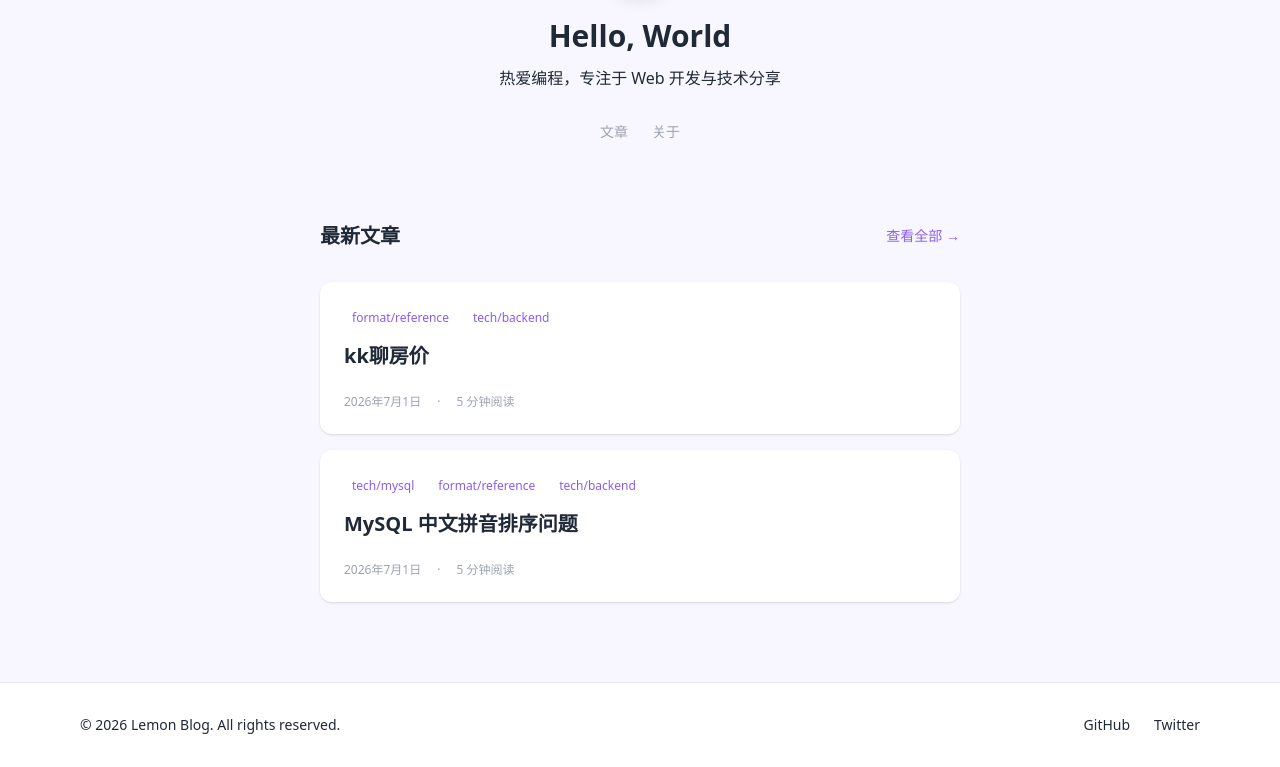
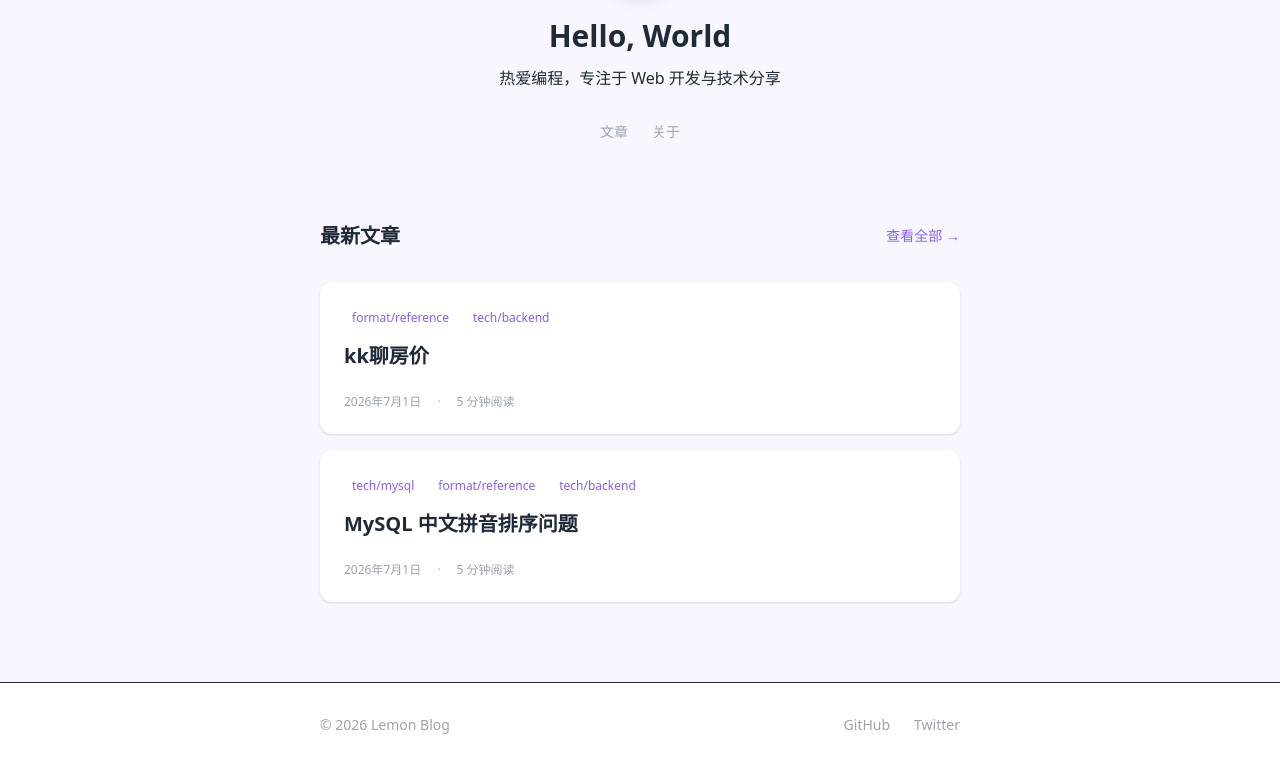
Before and after one commit to lengmodkx/lemonBlog, a Next.js app: page / in a window 1280 px wide. Shown: the part 223-990 px from the top of the page. Built offline with nearby package versions, Linux system fonts and the light colour scheme; a small style sheet from the web is missing.

Commit message:
refactor: update Footer with lavender theme - Lavender colored border accent - Single column layout with max-w-2xl - Updated text colors with primary hover states - Clean and minimal design

```diff
--- a/src/components/Footer.tsx
+++ b/src/components/Footer.tsx
@@ -1,16 +1,22 @@
 export default function Footer() {
   return (
-    <footer className="border-t border-gray-200 dark:border-gray-800 bg-white dark:bg-gray-900">
-      <div className="max-w-6xl mx-auto px-4 py-8">
-        <div className="flex flex-col md:flex-row justify-between items-center gap-4">
-          <p className="text-sm text-muted">
-            © {new Date().getFullYear()} Lemon Blog. All rights reserved.
+    <footer className="border-t border-lavender-200 dark:border-lavender-800 bg-white dark:bg-ink-DEFAULT">
+      <div className="max-w-2xl mx-auto px-4 py-8">
+        <div className="flex flex-col sm:flex-row justify-between items-center gap-4">
+          <p className="text-sm text-text-muted">
+            © {new Date().getFullYear()} Lemon Blog
           </p>
-          <div className="flex gap-6 text-sm text-muted">
-            <a href="https://github.com" className="hover:text-accent dark:hover:text-accent-dark transition-colors">
+          <div className="flex gap-6 text-sm">
+            <a
+              href="https://github.com"
+              className="text-text-muted hover:text-primary transition-colors"
+            >
               GitHub
             </a>
-            <a href="https://twitter.com" className="hover:text-accent dark:hover:text-accent-dark transition-colors">
+            <a
+              href="https://twitter.com"
+              className="text-text-muted hover:text-primary transition-colors"
+            >
               Twitter
             </a>
           </div>
```
